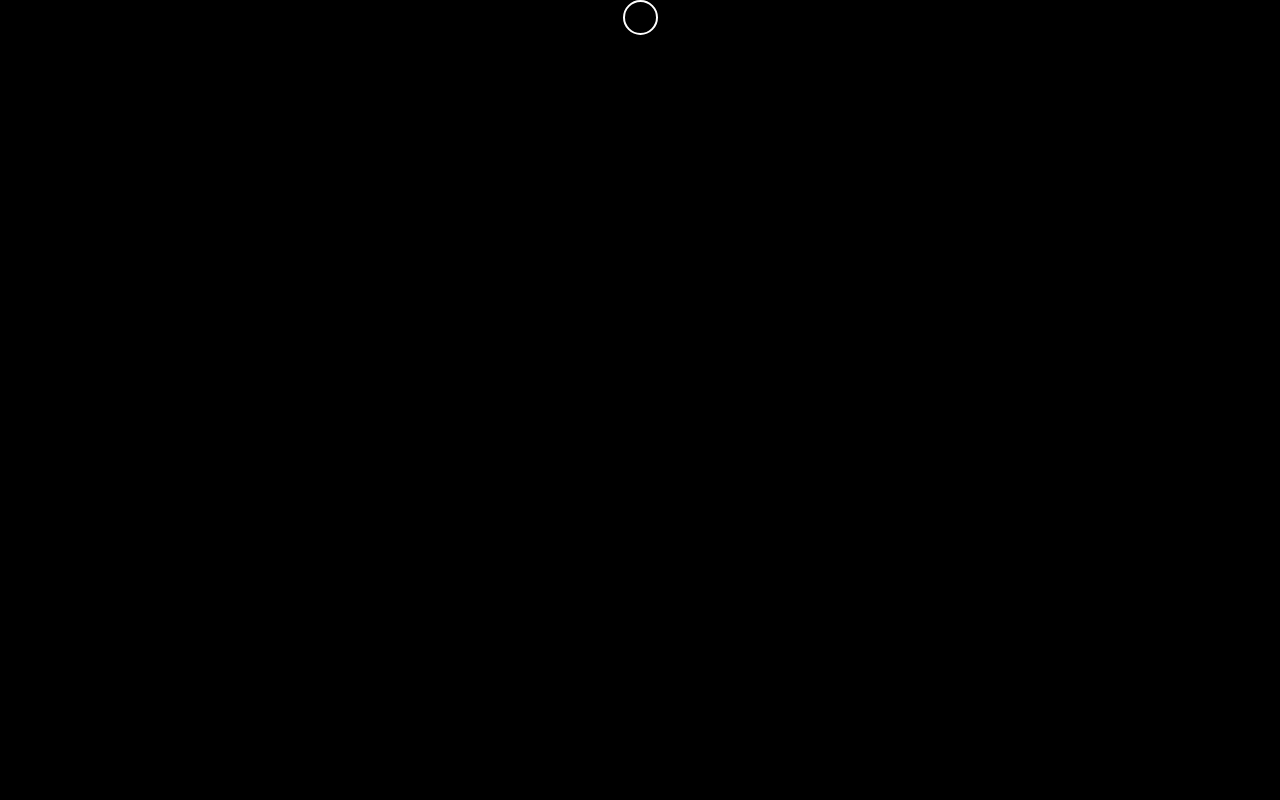
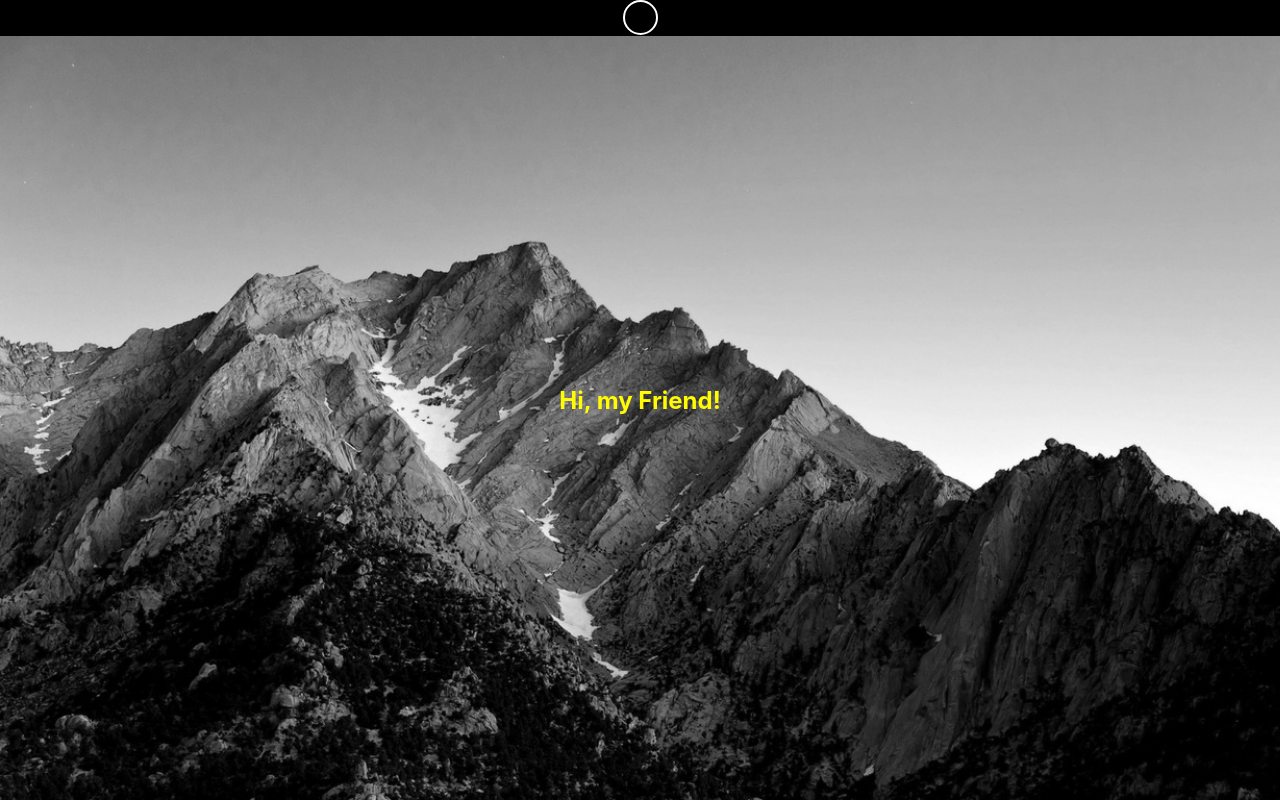
Before and after one commit to jack-guzya/portfolio, a React (Create React App) app: page / in a window 1280 px wide. Built offline with nearby package versions, Linux system fonts and the light colour scheme.

Commit message:
feat: add Home component

```diff
--- a/src/App/App.module.css
+++ b/src/App/App.module.css
@@ -1,3 +1,7 @@
 .header {
+  position: fixed;
+  top: 0;
+  width: 100%;
   text-align: center;
+  background-color: var(--color-bg);
 }
--- a/src/App/index.tsx
+++ b/src/App/index.tsx
@@ -1,14 +1,20 @@
 import React from 'react';
 // Components
 import Nav from '../components/Navigation';
+import Home from '../components/Home';
 
 import s from './App.module.css';
 
 function App() {
   return (
-    <header className={s.header}>
-      <Nav />
-    </header>
+    <>
+      <header className={s.header}>
+        <Nav />
+      </header>
+      <main>
+        <Home />
+      </main>
+    </>
   );
 }
 
--- /dev/null
+++ b/src/components/Home/Home.module.css
@@ -0,0 +1,22 @@
+.container {
+  display: flex;
+  justify-content: center;
+  align-items: center;
+  height: 100vh;
+}
+
+.container::before {
+  content: "";
+  z-index: -1;
+  position: absolute;
+  width: 100%;
+  height: 100vh;
+  background-image: url(./bg.jpg);
+  background-repeat: no-repeat;
+  background-size: cover;
+  filter: grayscale(1);
+}
+
+.title {
+  color: var(--color-secondary);
+}
--- /dev/null
+++ b/src/components/Home/index.tsx
@@ -0,0 +1,12 @@
+import React from 'react';
+import s from './Home.module.css';
+
+const Home: React.FC = () => {
+  return (
+    <section className={s.container}>
+      <h2 className={s.title}>Hi, my Friend!</h2>
+    </section>
+  );
+};
+
+export default Home;
--- a/src/components/Navigation/index.tsx
+++ b/src/components/Navigation/index.tsx
@@ -13,6 +13,7 @@ const Nav: React.FC = () => {
     'Home',
     'About',
     'Skills',
+    'Experience',
     'Works',
     'Contacts',
   ];
```
Also changed, not shown: src/components/Home/bg.jpg (added).
